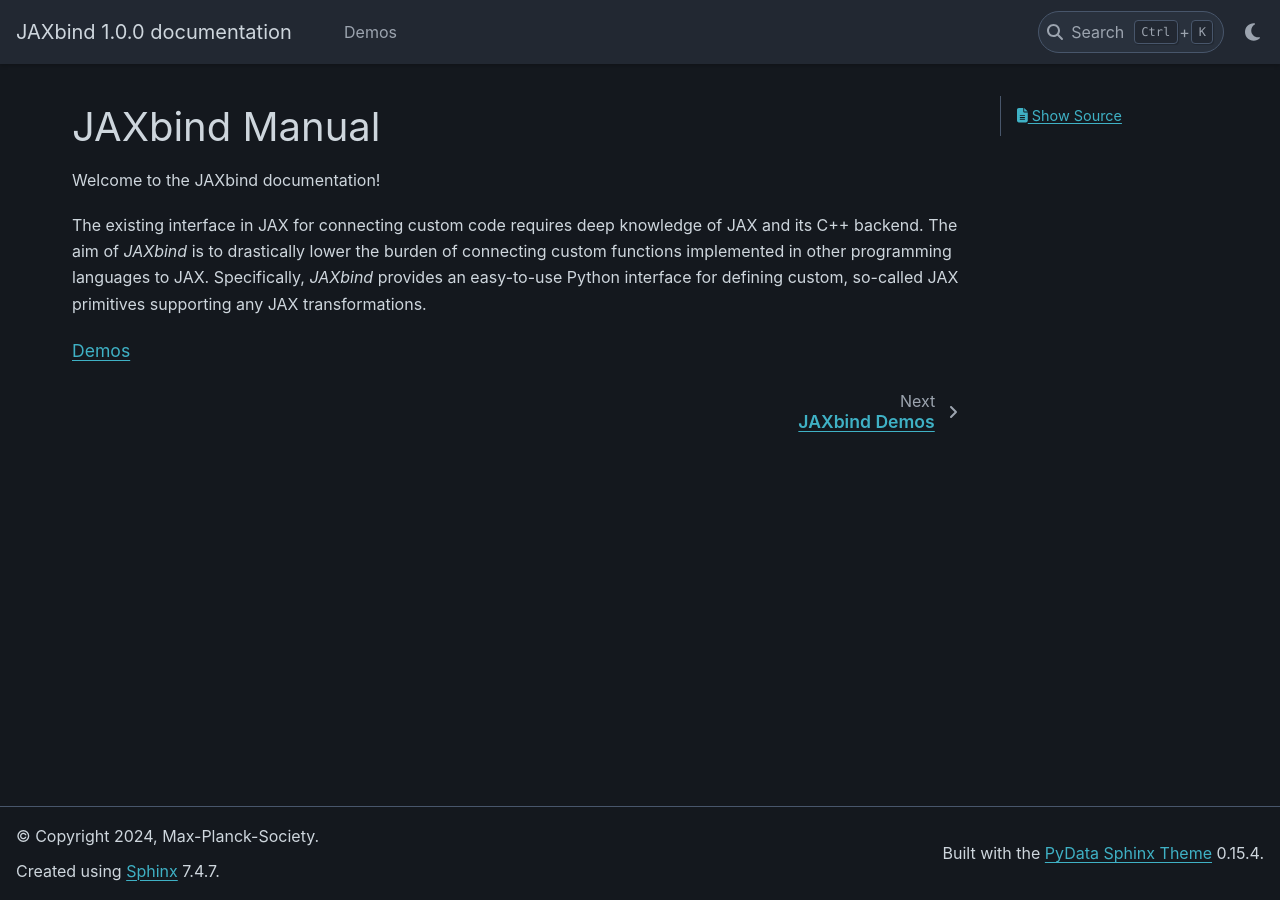
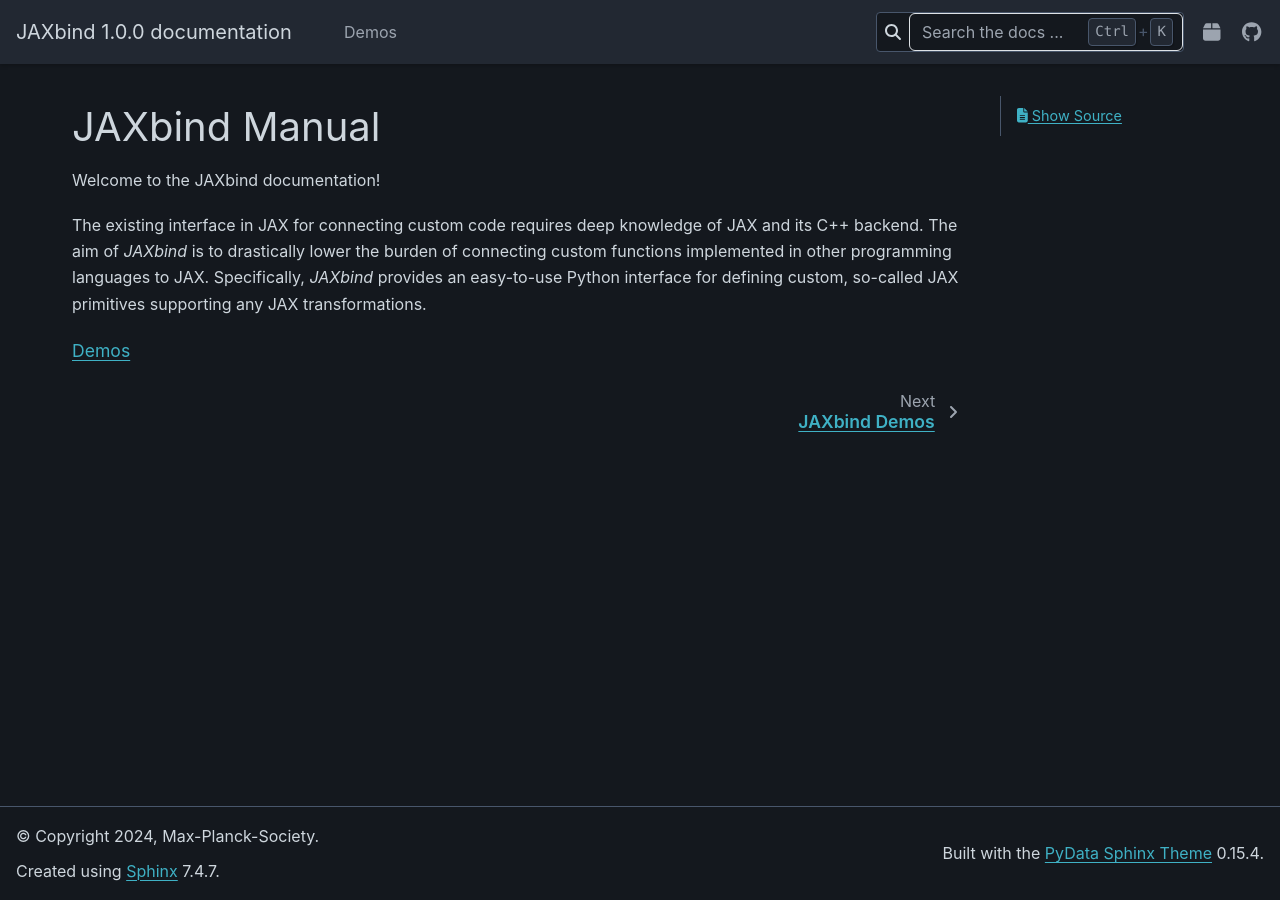
Before and after one commit to NIFTy-PPL/JAXbind, a Sphinx documentation site: the page built from docs/source/index.rst, in a window 1280 px wide. Built offline with Sphinx 7.4.7 and the PyData theme 0.15.4, drawn with Linux system fonts in a browser that asks for light colours; formulas are drawn with MathJax 3; pages that are not in the unit, such as notebooks, are missing from menus.

Commit message:
docs: link to github and pypi

```diff
--- a/docs/source/conf.py
+++ b/docs/source/conf.py
@@ -50,7 +50,24 @@
 html_theme = "pydata_sphinx_theme"
 html_context = {"default_mode": "dark"}
 
+html_theme_options = {
+    "icon_links": [
+        {
+            "name": "PyPI",
+            "url": "https://pypi.org/project/jaxbind/",
+            "icon": "fas fa-box",
+        },
+        {
+            "name": "Github",
+            "url": "https://github.com/NIFTy-PPL/JAXbind",
+            "icon": "fab fa-github",
+        }
+    ],
+    "navbar_persistent": ["search-field"],
+    "navbar_end": ["navbar-icon-links"],
+}
+
+
 html_last_updated_fmt = '%b %d, %Y'
 
 exclude_patterns = ['mod/modules.rst']
-# exclude_patterns = ['mod/modules.rst', 'mod/nifty8.logger.rst']
```
